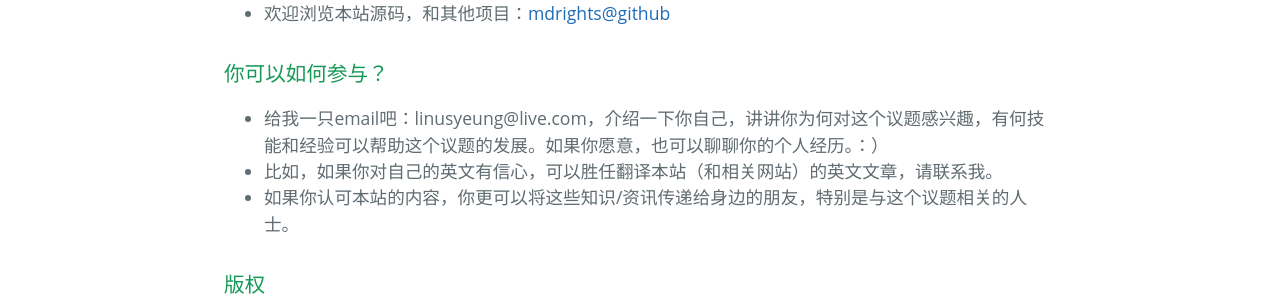
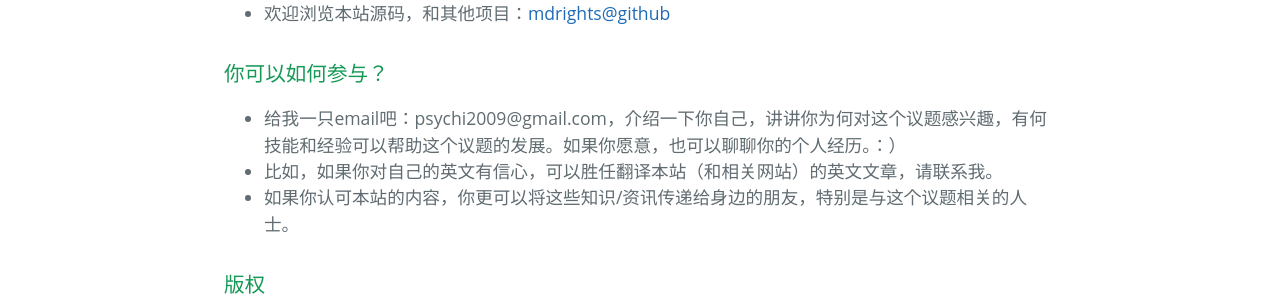
Before and after one commit to mdrights/mdrights.github.io, a Jekyll site: the page built from why.md, in a window 1280 px wide. Shown: the part 1146-1446 px from the top of the page. Built offline with Jekyll 4.4.1, drawn with Linux system fonts in a browser that asks for light colours.

Commit message:
change email address.

```diff
--- a/_config.yml
+++ b/_config.yml
@@ -1,6 +1,6 @@
 # Site settings
 title: 精神科幸存者运动 ——超越精神医学
-email: linusyeung@live.com
+email: psychi2009@gmail.com
 tagline: Psychiatric Survivor Movement in China
 description: >
   Seeking Alternatives Beyond Psychiatry
```
Also changed, not shown: 1 other file.
